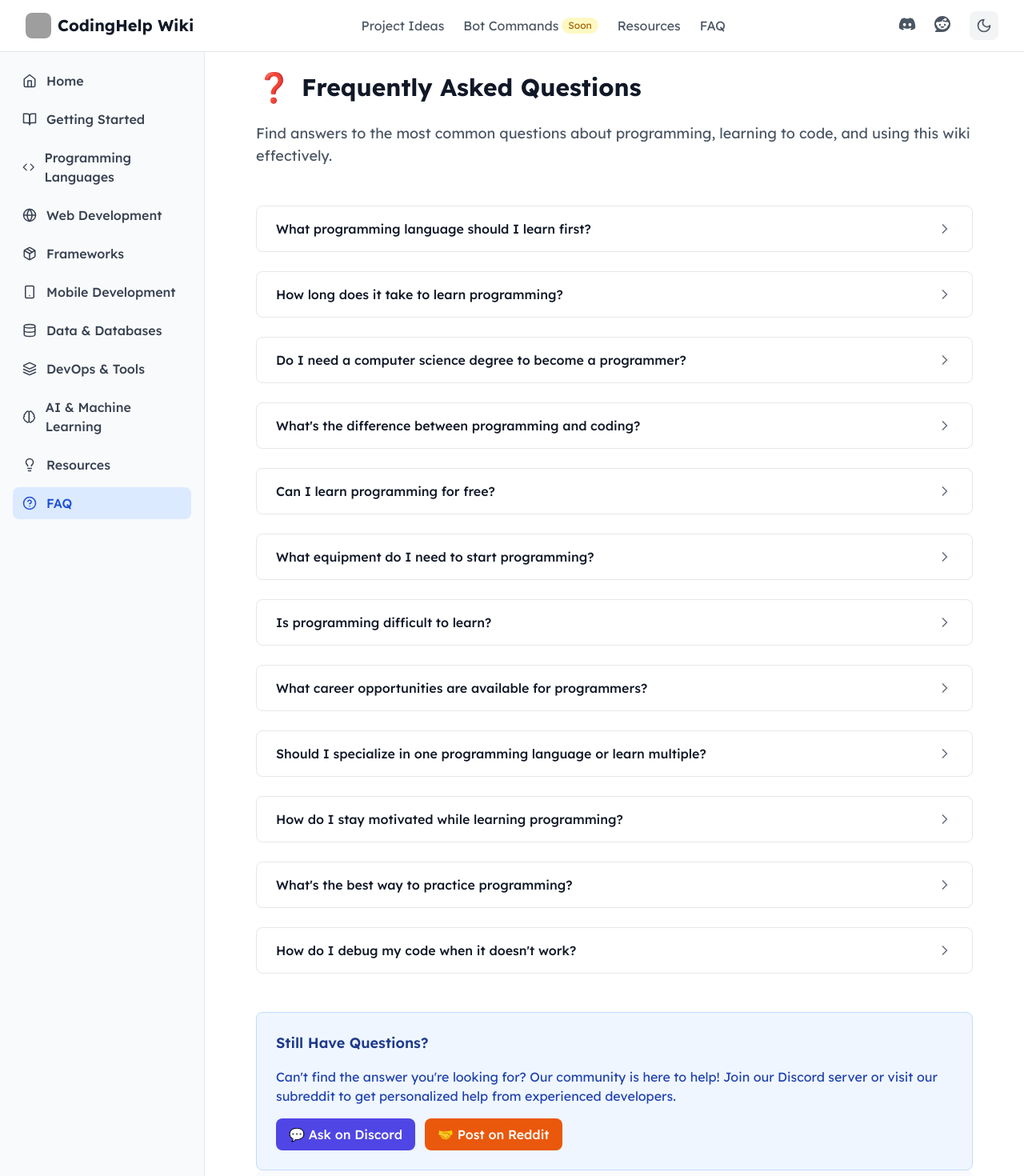
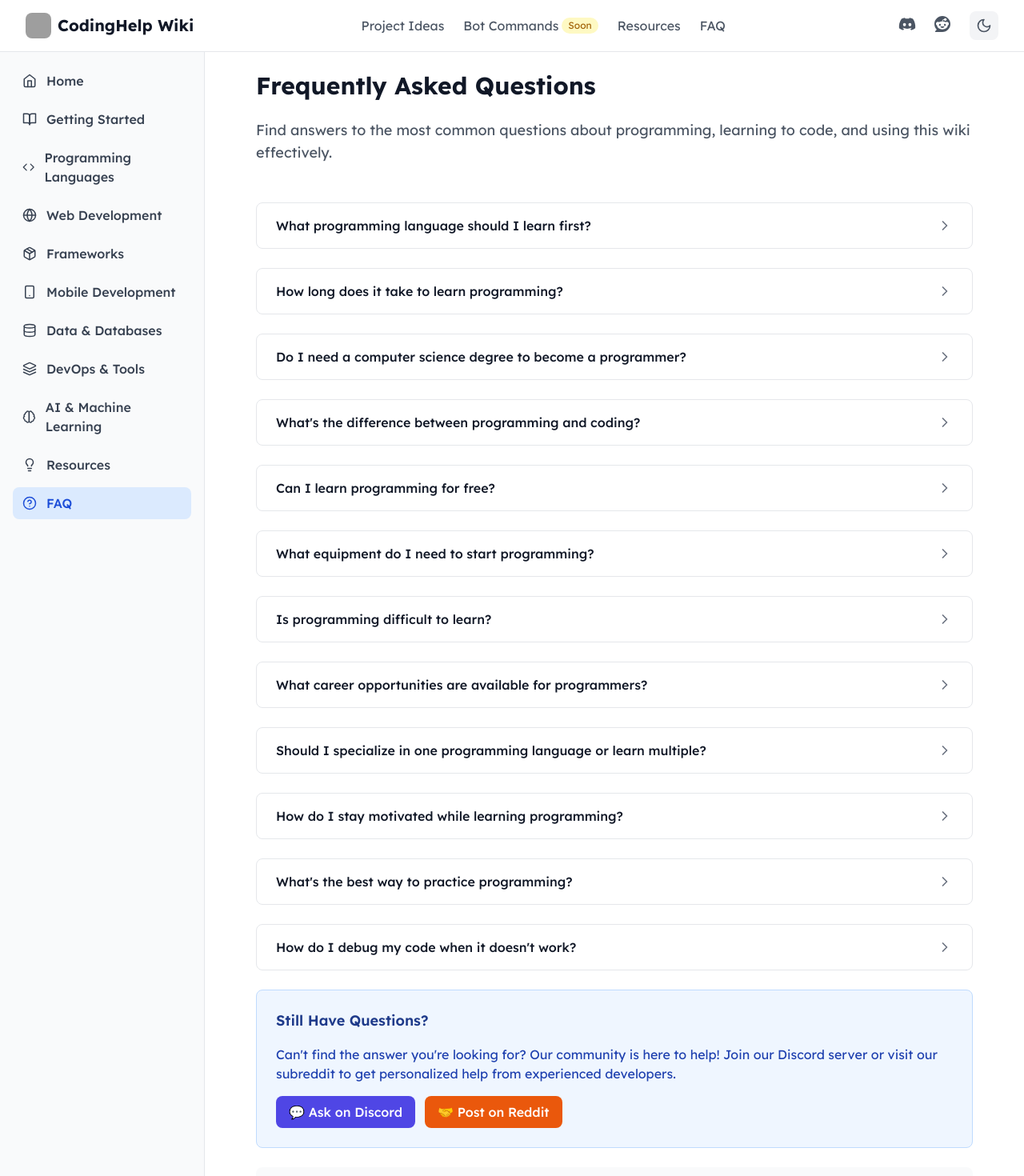
Before and after one commit to DudeThatsErin/OneNoteWiki, a Next.js app: page /faq in a window 1280 px wide. Shown: the top 1470 px of the page at 80% size. Built offline with nearby package versions, Linux system fonts and the light colour scheme; grey boxes are pictures that could not be loaded.

Commit message:
Fixed spacing again

```diff
--- a/src/app/faq/page.tsx
+++ b/src/app/faq/page.tsx
@@ -119,11 +119,10 @@ export default function FAQPage() {
     <PageLayout
       title="Frequently Asked Questions"
       description="Find answers to the most common questions about programming, learning to code, and using this wiki effectively."
-      icon={<div className="text-4xl">❓</div>}
     >
 
       {/* FAQ Items */}
-      <div className="flex flex-col gap-4 md:gap-6 mb-8 md:mb-12">
+      <div className="flex flex-col gap-4 md:gap-6 mb-6">
         {faqs.map((faq, index) => (
           <FAQItem
             key={faq.id}
@@ -135,7 +134,7 @@ export default function FAQPage() {
       </div>
 
       {/* Still Have Questions */}
-      <div className="bg-blue-50 dark:bg-blue-900/20 rounded-lg p-6 border border-blue-200 dark:border-blue-800">
+      <div className="bg-blue-50 dark:bg-blue-900/20 rounded-lg p-6 border border-blue-200 dark:border-blue-800 mb-6">
         <h3 className="text-lg font-semibold text-blue-900 dark:text-blue-100 mb-4">
           Still Have Questions?
         </h3>
```
